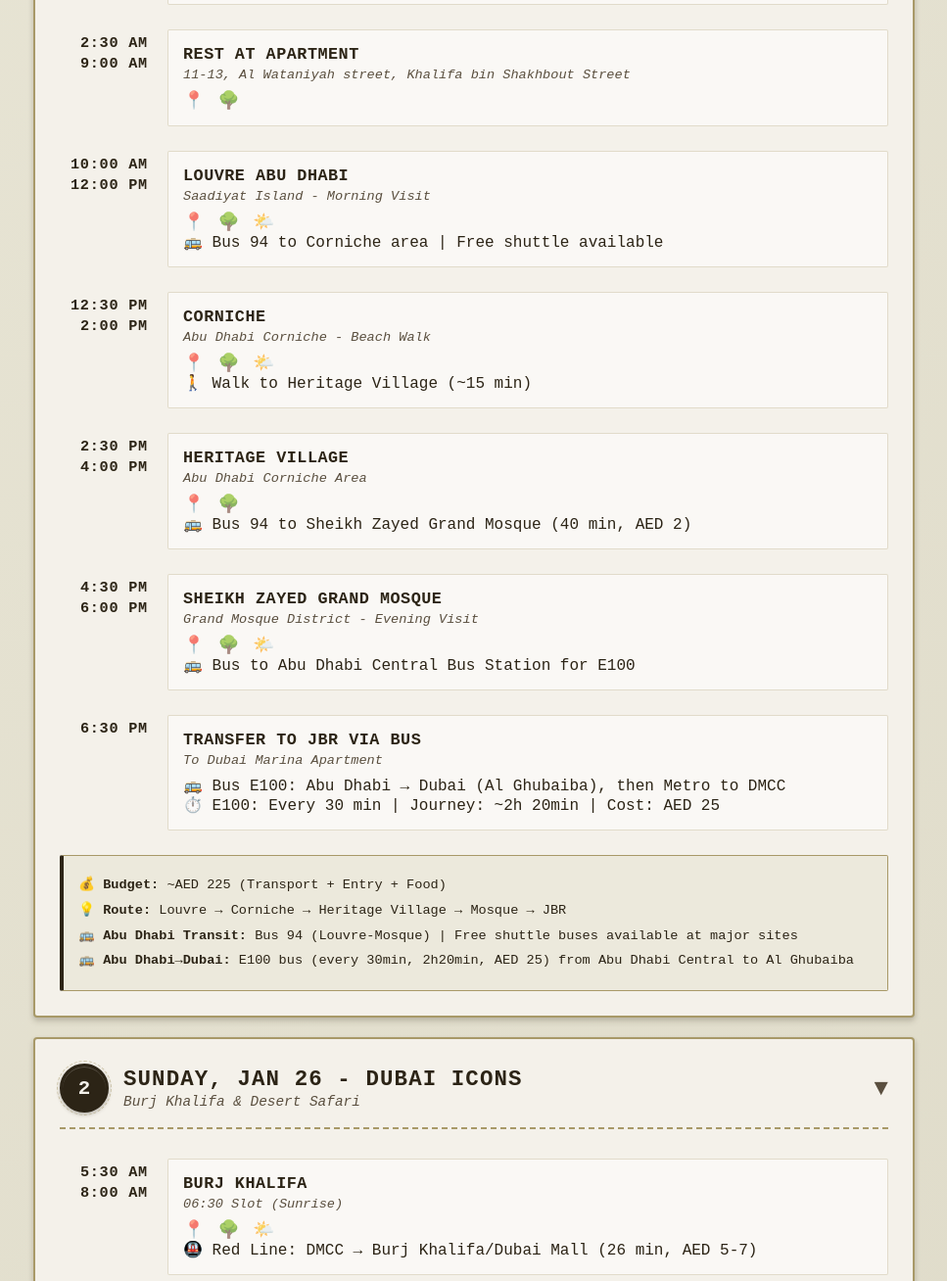
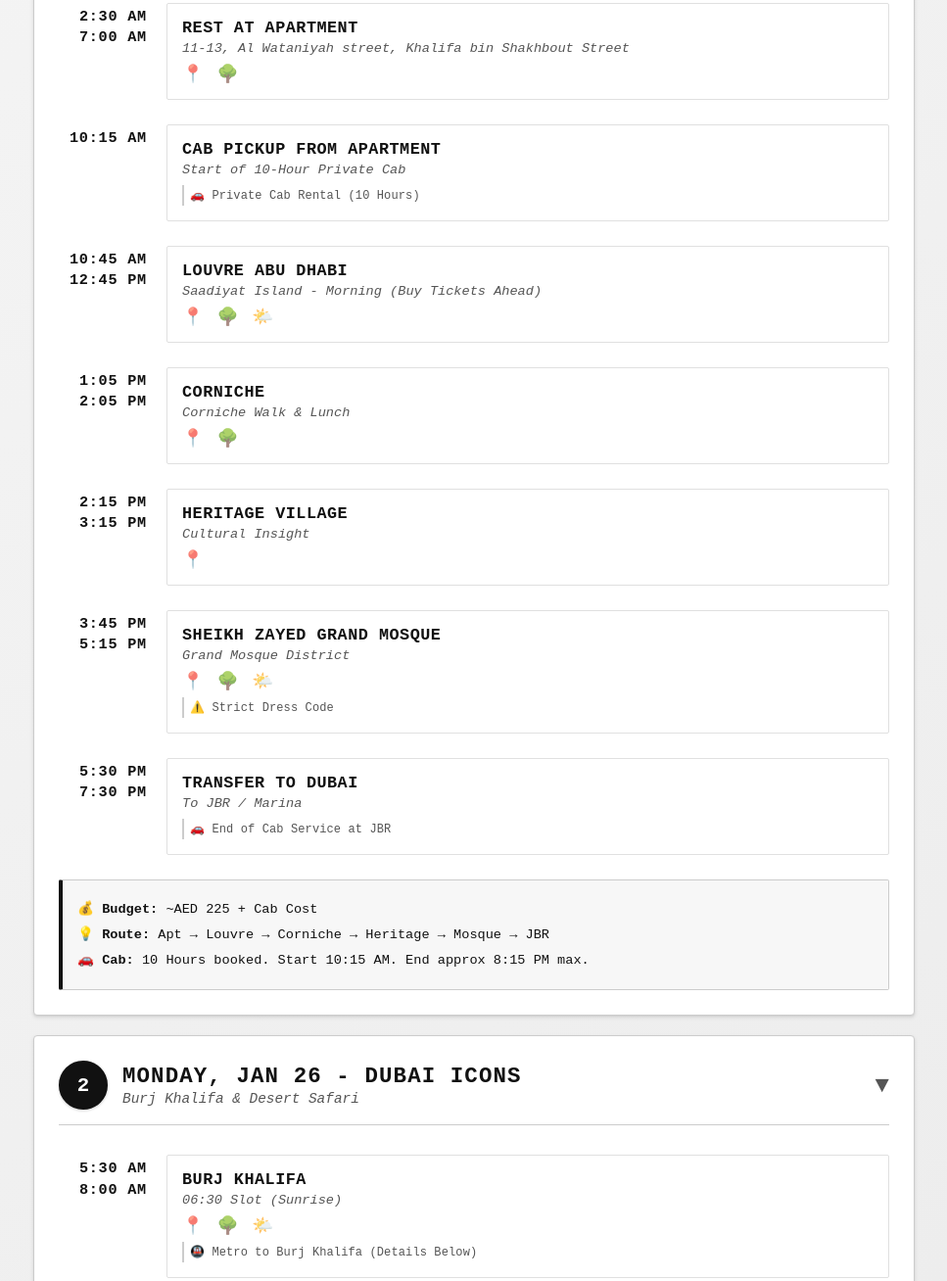
Before and after one commit to lazzyms/special-waffle, a website: page index.html in a window 1280 px wide. Shown: the part 492-1800 px from the top of the page at 98% size, without its empty margins (156-1123 px from the left). Drawn offline with Linux system fonts and the light colour scheme.

Commit message:
feat: update Abu Dhabi itinerary details and enhance styling for improved user experience

```diff
--- a/index.html
+++ b/index.html
@@ -81,8 +81,8 @@
             <div class="day-header">
                 <div class="day-number">1</div>
                 <div class="day-info">
-                    <h2>Saturday, Jan 25 - Abu Dhabi</h2>
-                    <p>Cultural Exploration Day</p>
+                    <h2>Sunday, Jan 25 - Abu Dhabi</h2>
+                    <p>Cultural Exploration Day (Private Cab)</p>
                 </div>
                 <span class="chevron">▼</span>
             </div>
@@ -93,12 +93,6 @@
                     <div class="content-col">
                         <span class="stop-name">Arrive Abu Dhabi</span>
                         <span class="stop-note">AUH Airport</span>
-                        <a href="https://www.google.com/maps/search/?api=1&query=Abu+Dhabi+International+Airport"
-                            target="_blank" class="map-btn">📍</a>
-                        <a href="https://2gis.ae/dubai/search/Abu%20Dhabi%20International%20Airport" target="_blank"
-                            class="map-btn">🌳</a>
-                        <a href="https://www.accuweather.com/en/ae/abu-dhabi/321626/weather-forecast/321626"
-                            target="_blank" class="map-btn">🌤️</a>
                     </div>
                 </div>
 
@@ -111,7 +105,7 @@
                 </div>
 
                 <div class="stop">
-                    <div class="time-col">2:30 AM<br>9:00 AM</div>
+                    <div class="time-col">2:30 AM<br>7:00 AM</div>
                     <div class="content-col">
                         <span class="stop-name">Rest at Apartment</span>
                         <span class="stop-note">11-13, Al Wataniyah street, Khalifa bin Shakhbout Street</span>
@@ -123,82 +117,79 @@
                 </div>
 
                 <div class="stop">
-                    <div class="time-col">10:00 AM<br>12:00 PM</div>
+                    <div class="time-col">10:15 AM</div>
+                    <div class="content-col">
+                        <span class="stop-name">Cab Pickup from Apartment</span>
+                        <span class="stop-note">Start of 10-Hour Private Cab</span>
+                        <div class="transit-badge">🚗 Private Cab Rental (10 Hours)</div>
+                    </div>
+                </div>
+
+                <div class="stop">
+                    <div class="time-col">10:45 AM<br>12:45 PM</div>
                     <div class="content-col">
                         <span class="stop-name">Louvre Abu Dhabi</span>
-                        <span class="stop-note">Saadiyat Island - Morning Visit</span>
+                        <span class="stop-note">Saadiyat Island - Morning (Buy Tickets Ahead)</span>
                         <a href="https://www.google.com/maps/search/?api=1&query=Louvre+Abu+Dhabi" target="_blank"
                             class="map-btn">📍</a>
                         <a href="https://2gis.ae/dubai/search/Louvre%20Abu%20Dhabi" target="_blank"
                             class="map-btn">🌳</a>
                         <a href="https://www.accuweather.com/en/ae/abu-dhabi/321626/weather-forecast/321626"
                             target="_blank" class="map-btn">🌤️</a>
-                        <div class="transit-badge">🚌 Bus 94 to Corniche area | Free shuttle available</div>
                     </div>
                 </div>
 
                 <div class="stop">
-                    <div class="time-col">12:30 PM<br>2:00 PM</div>
+                    <div class="time-col">1:05 PM<br>2:05 PM</div>
                     <div class="content-col">
                         <span class="stop-name">Corniche</span>
-                        <span class="stop-note">Abu Dhabi Corniche - Beach Walk</span>
+                        <span class="stop-note">Corniche Walk & Lunch</span>
                         <a href="https://www.google.com/maps/search/?api=1&query=Abu+Dhabi+Corniche" target="_blank"
                             class="map-btn">📍</a>
                         <a href="https://2gis.ae/dubai/search/Abu%20Dhabi%20Corniche" target="_blank"
                             class="map-btn">🌳</a>
-                        <a href="https://www.accuweather.com/en/ae/abu-dhabi/321626/weather-forecast/321626"
-                            target="_blank" class="map-btn">🌤️</a>
-                        <div class="transit-badge">🚶 Walk to Heritage Village (~15 min)</div>
                     </div>
                 </div>
 
                 <div class="stop">
-                    <div class="time-col">2:30 PM<br>4:00 PM</div>
+                    <div class="time-col">2:15 PM<br>3:15 PM</div>
                     <div class="content-col">
                         <span class="stop-name">Heritage Village</span>
-                        <span class="stop-note">Abu Dhabi Corniche Area</span>
+                        <span class="stop-note">Cultural Insight</span>
                         <a href="https://www.google.com/maps/search/?api=1&query=Heritage+Village+Abu+Dhabi"
                             target="_blank" class="map-btn">📍</a>
-                        <a href="https://2gis.ae/dubai/search/Heritage%20Village%20Abu%20Dhabi" target="_blank"
-                            class="map-btn">🌳</a>
-                        <div class="transit-badge">🚌 Bus 94 to Sheikh Zayed Grand Mosque (40 min, AED 2)</div>
                     </div>
                 </div>
 
                 <div class="stop">
-                    <div class="time-col">4:30 PM<br>6:00 PM</div>
+                    <div class="time-col">3:45 PM<br>5:15 PM</div>
                     <div class="content-col">
                         <span class="stop-name">Sheikh Zayed Grand Mosque</span>
-                        <span class="stop-note">Grand Mosque District - Evening Visit</span>
+                        <span class="stop-note">Grand Mosque District</span>
                         <a href="https://www.google.com/maps/search/?api=1&query=Sheikh+Zayed+Grand+Mosque"
                             target="_blank" class="map-btn">📍</a>
                         <a href="https://2gis.ae/dubai/search/Sheikh%20Zayed%20Grand%20Mosque" target="_blank"
                             class="map-btn">🌳</a>
                         <a href="https://www.accuweather.com/en/ae/abu-dhabi/321626/weather-forecast/321626"
                             target="_blank" class="map-btn">🌤️</a>
-                        <div class="transit-badge">🚌 Bus to Abu Dhabi Central Bus Station for E100</div>
+                        <div class="transit-badge">⚠️ Strict Dress Code</div>
                     </div>
                 </div>
 
                 <div class="stop">
-                    <div class="time-col">6:30 PM</div>
+                    <div class="time-col">5:30 PM<br>7:30 PM</div>
                     <div class="content-col">
-                        <span class="stop-name">Transfer to JBR via Bus</span>
-                        <span class="stop-note">To Dubai Marina Apartment</span>
-                        <div class="transit-badge">🚌 Bus E100: Abu Dhabi → Dubai (Al Ghubaiba), then Metro to DMCC
-                        </div>
-                        <div class="transit-badge">⏱️ E100: Every 30 min | Journey: ~2h 20min | Cost: AED 25</div>
+                        <span class="stop-name">Transfer to Dubai</span>
+                        <span class="stop-note">To JBR / Marina</span>
+                        <div class="transit-badge">🚗 End of Cab Service at JBR</div>
                     </div>
                 </div>
             </div>
 
             <div class="info-box">
-                <p><strong>💰 Budget:</strong> ~AED 225 (Transport + Entry + Food)</p>
-                <p><strong>💡 Route:</strong> Louvre → Corniche → Heritage Village → Mosque → JBR</p>
-                <p><strong>🚌 Abu Dhabi Transit:</strong> Bus 94 (Louvre-Mosque) | Free shuttle buses available at major
-                    sites</p>
-                <p><strong>🚌 Abu Dhabi→Dubai:</strong> E100 bus (every 30min, 2h20min, AED 25) from Abu Dhabi Central
-                    to Al Ghubaiba</p>
+                <p><strong>💰 Budget:</strong> ~AED 225 + Cab Cost</p>
+                <p><strong>💡 Route:</strong> Apt → Louvre → Corniche → Heritage → Mosque → JBR</p>
+                <p><strong>🚗 Cab:</strong> 10 Hours booked. Start 10:15 AM. End approx 8:15 PM max.</p>
             </div>
         </div>
 
@@ -207,7 +198,7 @@
             <div class="day-header">
                 <div class="day-number">2</div>
                 <div class="day-info">
-                    <h2>Sunday, Jan 26 - Dubai Icons</h2>
+                    <h2>Monday, Jan 26 - Dubai Icons</h2>
                     <p>Burj Khalifa & Desert Safari</p>
                 </div>
                 <span class="chevron">▼</span>
@@ -224,7 +215,7 @@
                         <a href="https://2gis.ae/dubai/search/Burj%20Khalifa" target="_blank" class="map-btn">🌳</a>
                         <a href="https://www.accuweather.com/en/ae/dubai/323091/weather-forecast/323091" target="_blank"
                             class="map-btn">🌤️</a>
-                        <div class="transit-badge">🚇 Red Line: DMCC → Burj Khalifa/Dubai Mall (26 min, AED 5-7)</div>
+                        <div class="transit-badge">🚇 Metro to Burj Khalifa (Details Below)</div>
                     </div>
                 </div>
 
@@ -277,7 +268,7 @@
             <div class="day-header">
                 <div class="day-number">3</div>
                 <div class="day-info">
-                    <h2>Monday, Jan 27 - Leisure Day</h2>
+                    <h2>Tuesday, Jan 27 - Leisure Day</h2>
                     <p>Green Planet, Malls & Ain Dubai</p>
                 </div>
                 <span class="chevron">▼</span>
@@ -347,7 +338,7 @@
             <div class="day-header">
                 <div class="day-number">4</div>
                 <div class="day-info">
-                    <h2>Tuesday, Jan 28 - Future Day</h2>
+                    <h2>Wednesday, Jan 28 - Future Day</h2>
                     <p>Palm, Aya Universe & Museum of Future</p>
                 </div>
                 <span class="chevron">▼</span>
@@ -363,7 +354,7 @@
                             class="map-btn">📍</a>
                         <a href="https://2gis.ae/dubai/search/Palm%20Jumeirah%20Monorail" target="_blank"
                             class="map-btn">🌳</a>
-                        <div class="transit-badge">� Red Line: DMCC → Jumeirah Lakes Towers Tram (footbridge)</div>
+                        <div class="transit-badge">🚇 Red Line: DMCC → Jumeirah Lakes Towers Tram (footbridge)</div>
                         <div class="transit-badge">🚋 Tram: JLT → Palm Jumeirah (12 min, AED 4-5, every 10 min)</div>
                         <div class="transit-badge">🚝 Walk 10 min to Palm Gateway → Monorail to Atlantis</div>
                     </div>
@@ -432,7 +423,7 @@
             <div class="day-header">
                 <div class="day-number">5</div>
                 <div class="day-info">
-                    <h2>Wednesday, Jan 29 - Global Village</h2>
+                    <h2>Thursday, Jan 29 - Global Village</h2>
                     <p>Relaxation & Night Festival</p>
                 </div>
                 <span class="chevron">▼</span>
@@ -463,7 +454,7 @@
                 </div>
             </div>
             <div class="info-box">
-                <p><strong>� Transit:</strong> Bus 106 from Mall of Emirates Metro Station (direct route, AED 10)</p>
+                <p><strong>🚌 Transit:</strong> Bus 106 from Mall of Emirates Metro Station (direct route, AED 10)</p>
                 <p><strong>⏱️ Timing:</strong> Check schedule at Mall of Emirates bus station | Return buses available
                     till late</p>
             </div>
@@ -474,7 +465,7 @@
             <div class="day-header">
                 <div class="day-number">6</div>
                 <div class="day-info">
-                    <h2>Thursday, Jan 30 - Old Dubai</h2>
+                    <h2>Friday, Jan 30 - Old Dubai</h2>
                     <p>Culture, Creek & Souks</p>
                 </div>
                 <span class="chevron">▼</span>
@@ -554,7 +545,7 @@
             <div class="day-header">
                 <div class="day-number">7</div>
                 <div class="day-info">
-                    <h2>Friday, Jan 31 - Departure</h2>
+                    <h2>Saturday, Jan 31 - Departure</h2>
                     <p>Shopping & Farewell</p>
                 </div>
                 <span class="chevron">▼</span>
--- a/styles.css
+++ b/styles.css
@@ -5,7 +5,7 @@
   left: 0;
   width: 100vw;
   height: 100vh;
-  background: #2c3e50;
+  background: #111111;
   display: none;
   align-items: center;
   justify-content: center;
@@ -39,16 +39,15 @@
 }
 
 :root {
-  --bg-gradient: linear-gradient(135deg, #e8e5d5 0%, #d4cfbb 100%);
-  --card-shadow:
-    0 4px 6px rgba(44, 36, 22, 0.15), 0 2px 4px rgba(44, 36, 22, 0.1);
-  --route-line-color: #a89968;
-  --route-dot-color: #4a3f2f;
-  --accent-color: #2c2416;
-  --paper-bg: #f4f1ea;
-  --text-primary: #2c2416;
-  --text-secondary: #5a4f3f;
-  --border-color: #a89968;
+  --bg-gradient: linear-gradient(135deg, #f5f5f5 0%, #e0e0e0 100%);
+  --card-shadow: 0 2px 4px rgba(0, 0, 0, 0.1), 0 1px 2px rgba(0, 0, 0, 0.05);
+  --route-line-color: #999999;
+  --route-dot-color: #333333;
+  --accent-color: #111111;
+  --paper-bg: #ffffff;
+  --text-primary: #111111;
+  --text-secondary: #555555;
+  --border-color: #cccccc; /* Simplified border color */
 }
 
 * {
@@ -76,7 +75,7 @@
   margin-bottom: 30px;
   padding: 20px;
   background: var(--paper-bg);
-  border: 3px double var(--border-color);
+  border: 1px solid var(--border-color);
   border-radius: 4px;
   box-shadow: var(--card-shadow);
 }
@@ -97,7 +96,7 @@
 
 .day-card {
   background: var(--paper-bg);
-  border: 2px solid var(--border-color);
+  border: 1px solid var(--border-color);
   border-radius: 4px;
   padding: 25px;
   margin-bottom: 20px;
@@ -114,7 +113,7 @@
   align-items: center;
   margin-bottom: 30px;
   padding-bottom: 15px;
-  border-bottom: 2px dashed var(--border-color);
+  border-bottom: 1px solid var(--border-color);
   cursor: pointer;
   user-select: none;
   position: relative;
@@ -122,7 +121,7 @@
 }
 
 .day-header:hover {
-  background: rgba(168, 153, 104, 0.08);
+  background: rgba(0, 0, 0, 0.03);
   margin: -5px -10px 30px -10px;
   padding: 5px 10px 20px 10px;
   border-radius: 4px;
@@ -141,20 +140,13 @@
   font-weight: bold;
   margin-right: 15px;
   flex-shrink: 0;
-  border: 3px solid var(--text-primary);
-  box-shadow:
-    0 2px 4px rgba(44, 36, 22, 0.3),
-    inset 0 1px 0 rgba(255, 255, 255, 0.2);
+  border: 2px solid var(--text-primary);
+  box-shadow: 0 1px 3px rgba(0, 0, 0, 0.2);
   position: relative;
 }
 
 .day-number::after {
-  content: "";
-  position: absolute;
-  inset: -6px;
-  border: 1px dashed var(--border-color);
-  border-radius: 50%;
-  opacity: 0.5;
+  content: none;
 }
 
 .day-info h2 {
@@ -203,31 +195,31 @@
   background: rgba(255, 255, 255, 0.5);
   padding: 15px;
   border-radius: 2px;
-  border: 1px solid rgba(168, 153, 104, 0.3);
+  border: 1px solid #e0e0e0;
   transition: all 0.2s ease;
 }
 
 .content-col:hover {
-  background: rgba(255, 255, 255, 0.7);
+  background: rgba(255, 255, 255, 0.9);
   border-color: var(--border-color);
-  box-shadow: 0 1px 3px rgba(44, 36, 22, 0.1);
+  box-shadow: 0 1px 3px rgba(0, 0, 0, 0.1);
 }
 
 .content-col.nearby {
-  background: rgba(168, 200, 104, 0.3);
-  border: 2px solid #6b8e23;
-  box-shadow: 0 0 10px rgba(107, 142, 35, 0.4);
-  animation: pulse 2s ease-in-out infinite;
+  background: rgba(0, 0, 0, 0.03);
+  border: 1px solid #999;
+  box-shadow: 0 0 5px rgba(0, 0, 0, 0.1);
+  animation: none;
 }
 
 @keyframes pulse {
   0%,
   100% {
-    box-shadow: 0 0 10px rgba(107, 142, 35, 0.4);
+    box-shadow: 0 0 5px rgba(0, 0, 0, 0.1);
   }
 
   50% {
-    box-shadow: 0 0 20px rgba(107, 142, 35, 0.6);
+    box-shadow: 0 0 10px rgba(0, 0, 0, 0.15);
   }
 }
 
@@ -256,7 +248,9 @@
   font-size: 1.1em;
   margin-right: 4px;
   opacity: 0.7;
-  transition: opacity 0.2s, transform 0.1s;
+  transition:
+    opacity 0.2s,
+    transform 0.1s;
 }
 
 .map-btn:hover {
@@ -269,7 +263,9 @@
   color: inherit;
 }
 
-/* Transit Badge */08);
+/* Transit Badge */
+.transit-badge {
+  display: block;
   color: var(--text-secondary);
   font-size: 0.75em;
   padding: 3px 6px;
@@ -277,10 +273,7 @@
   border-radius: 0;
   margin-top: 6px;
   font-weight: normal;
-  letter-spacing: 0.01
-  margin-top: 8px;
-  font-weight: bold;
-  letter-spacing: 0.03em;
+  letter-spacing: 0.01em;
 }
 
 .transit-icon {
@@ -288,7 +281,7 @@
 }
 
 .info-box {
-  background: rgba(168, 153, 104, 0.1);
+  background: rgba(0, 0, 0, 0.03); /* Neutral background */
   border-left: 4px solid var(--text-primary);
   border-right: 1px solid var(--border-color);
   border-top: 1px solid var(--border-color);
@@ -313,10 +306,10 @@
   bottom: 0;
   left: 0;
   right: 0;
-  background: linear-gradient(135deg, #2c3e50 0%, #34495e 100%);
+  background: #333333; /* Dark neutral background */
   color: white;
   padding: 16px 20px;
-  box-shadow: 0 -4px 12px rgba(0, 0, 0, 0.3);
+  box-shadow: 0 -4px 12px rgba(0, 0, 0, 0.1);
   display: none;
   align-items: center;
   justify-content: space-between;
@@ -374,7 +367,7 @@
 }
 
 #install-btn {
-  background: #27ae60;
+  background: #555555; /* Grey background */
   color: white;
   border: none;
   padding: 10px 20px;
@@ -387,7 +380,7 @@
 }
 
 #install-btn:hover {
-  background: #229954;
+  background: #333333; /* Darker grey on hover */
 }
 
 #dismiss-btn {
```
